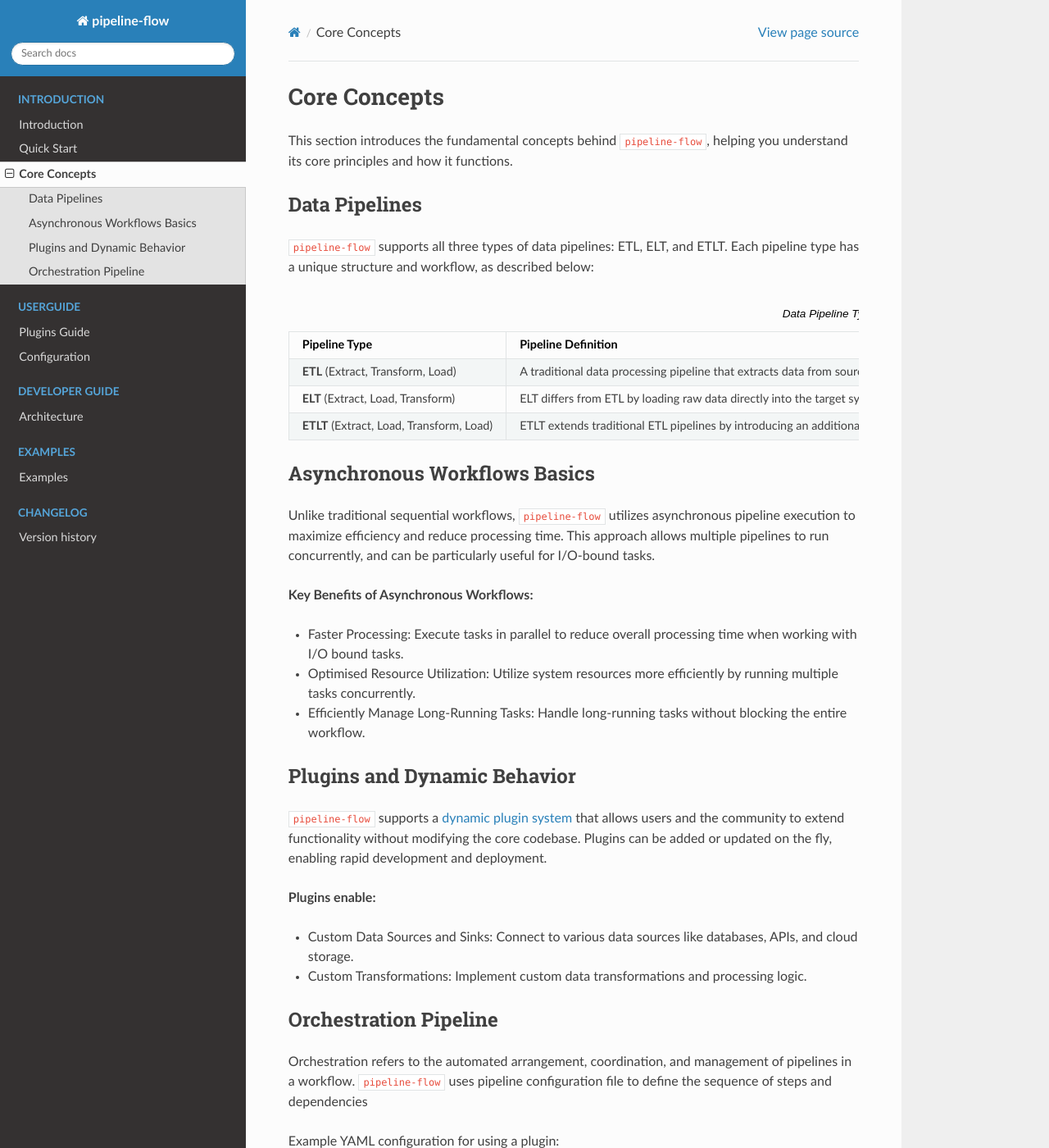
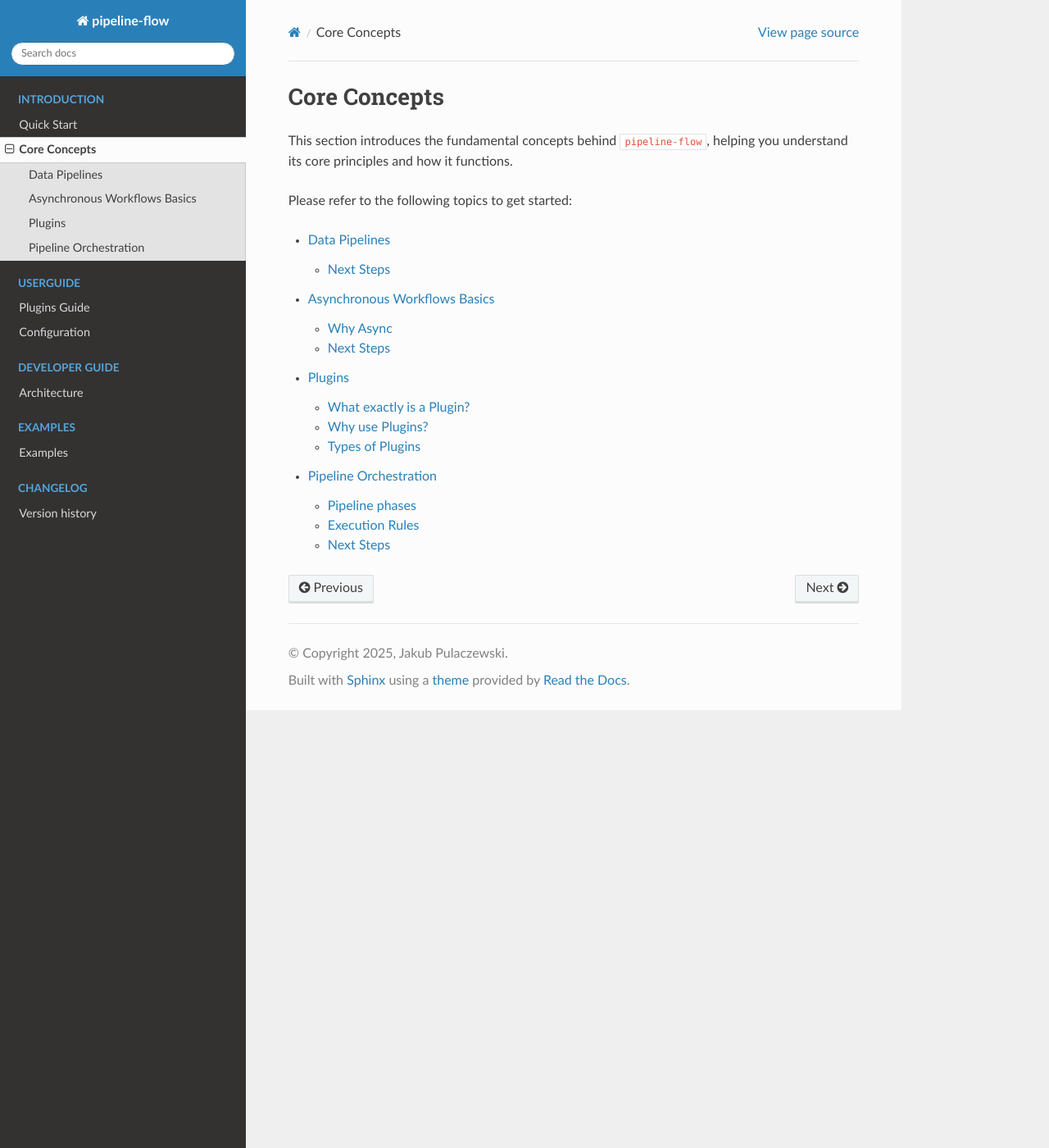
Before and after one commit to jakubpulaczewski/pipeline-flow, a Sphinx documentation site: the page built from docs/pages/intro/core_concepts.rst, in a window 1280 px wide and 1400 px high. Shown: the whole window at 82% size. Built offline with Sphinx 7.4.7 and the Read the Docs theme 3.1.0, drawn with Linux system fonts in a browser that asks for light colours; pages that are not in the unit, such as notebooks, are missing from menus; some of the changed text lies outside the part shown.

Commit message:
INtroduction SUb Page WIP

```diff
--- a/docs/pages/intro/core_concepts.rst
+++ b/docs/pages/intro/core_concepts.rst
@@ -5,85 +5,12 @@ Core Concepts
 This section introduces the fundamental concepts behind ``pipeline-flow``, helping
 you understand its core principles and how it functions.
 
-Data Pipelines
-----------------------
-``pipeline-flow`` supports all three types of data pipelines: ETL, ELT, and ETLT. Each pipeline
-type has a unique structure and workflow, as described below:
+Please refer to the following topics to get started:
 
-.. list-table:: Data Pipeline Types
-   :widths: 25 50
-   :header-rows: 1
+.. toctree::
+   :maxdepth: 2
 
-   * - Pipeline Type
-     - Pipeline Definition
-   * - **ETL** (Extract, Transform, Load)
-     - A traditional data processing pipeline that extracts data from source systems, transforms it into a usable format, and loads it into a target system like a data warehouse.
-   * - **ELT** (Extract, Load, Transform)
-     - ELT differs from ETL by loading raw data directly into the target system before transformation, leveraging the power of modern databases for processing.
-   * - **ETLT** (Extract, Load, Transform, Load)
-     - ETLT extends traditional ETL pipelines by introducing an additional transformation step after loading to enable further refnements and data enrichment.i
-
-
-Asynchronous Workflows Basics
------------------------------
-Unlike traditional sequential workflows, ``pipeline-flow`` utilizes asynchronous pipeline execution to
-maximize efficiency and reduce processing time. This approach allows multiple pipelines to run concurrently, and
-can be particularly useful for I/O-bound tasks.
-
-**Key Benefits of Asynchronous Workflows:**
-
-- Faster Processing: Execute tasks in parallel to reduce overall processing time when working with I/O bound tasks.
-- Optimised Resource Utilization: Utilize system resources more efficiently by running multiple tasks concurrently.
-- Efficiently Manage Long-Running Tasks: Handle long-running tasks without blocking the entire workflow.
-
-Plugins and Dynamic Behavior
-----------------------------
-``pipeline-flow`` supports a :ref:`dynamic plugin system <plugins>` that allows users and the community to extend functionality
-without modifying the core codebase. Plugins can be added or updated on the fly, enabling rapid development and deployment.
-
-
-**Plugins enable:**
-
-- Custom Data Sources and Sinks: Connect to various data sources like databases, APIs, and cloud storage.
-- Custom Transformations: Implement custom data transformations and processing logic.
-
-Orchestration Pipeline
-----------------------
-Orchestration refers to the automated arrangement, coordination, and management of pipelines in a workflow.
-``pipeline-flow`` uses pipeline configuration file to define the sequence of steps and dependencies
-
-
-Example YAML configuration for using a plugin:
-
-
-.. code:: yaml
-
-    plugins:
-        custom_plugin:
-            ... # Define your plugin configuration here
-    pipelines:
-      pipeline1:
-        type: ETL
-        phases:
-          extract:
-            steps:
-              - id: fetch data from api.example.com
-                plugin: api_connector_example
-                params:
-                  endpoint: "https://api.example.com/data"
-          transform:
-            steps:
-              - name: process_data
-                plugin: transform_example_plugin
-                params:
-                    ... # Define your transformation parameters
-          load:
-            steps:
-              - id: load data to database
-                plugin: mysql_connector
-                params:
-                  table: target_table
-                  user: user
-                  password: password
-
-For a full list of available plugins, see: :ref:`Plugins <core_plugins>`.
+   data_pipelines.rst
+   async_workflows.rst
+   plugins_core_concepts.rst
+   pipeline_orchestration.rst
```
Also changed, not shown: docs/pages/intro/async_workflows.rst (added, +37 -0 lines), docs/pages/intro/data_pipelines.rst (added, +26 -0 lines), docs/pages/intro/introduction.rst (deleted, +0 -56 lines), docs/pages/intro/pipeline_orchestration.rst (added, +58 -0 lines), docs/pages/intro/plugins_core_concepts.rst (added, +34 -0 lines), docs/pages/intro/quick_start.rst (+16 -7 lines).
